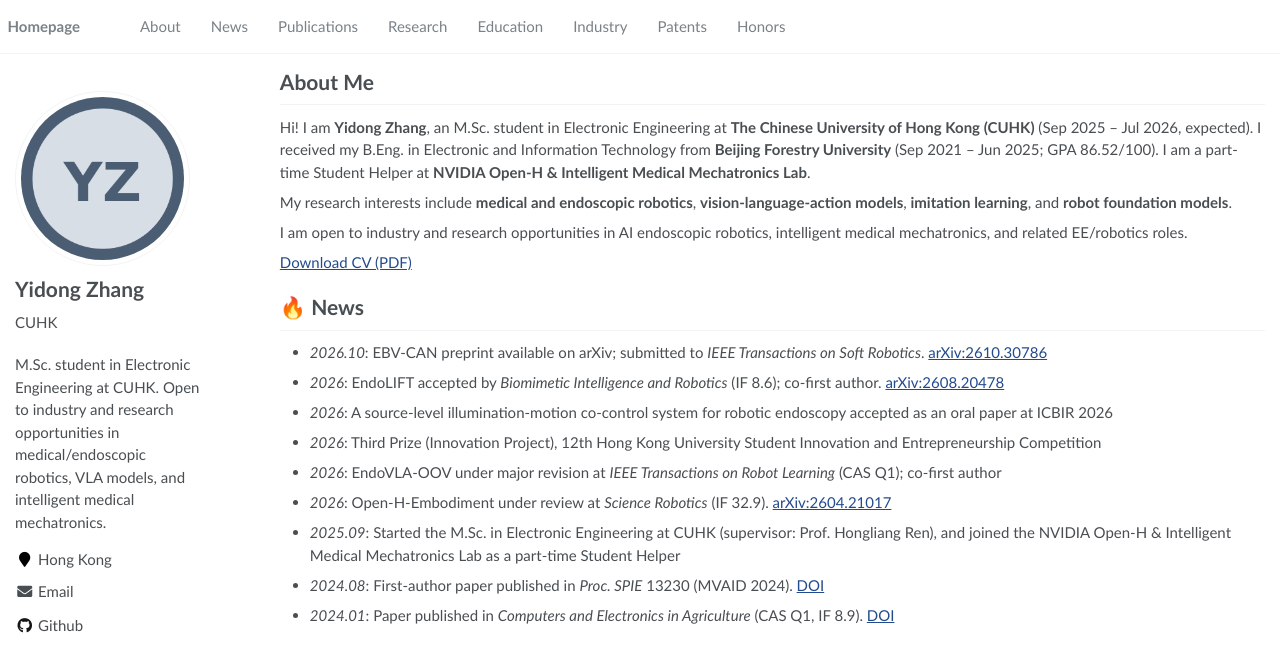
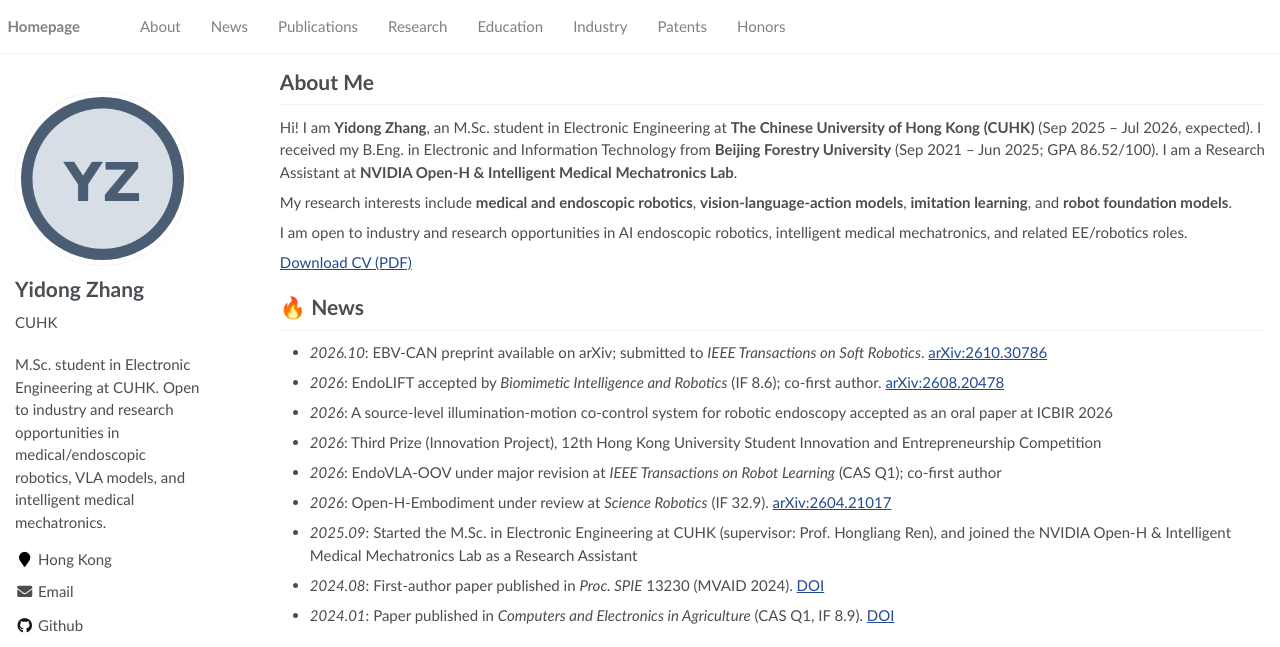
Before and after one commit to dongdongjun-destiny/dongdongjun-destiny.github.io, a Jekyll site: the page built from _pages/about.md, in a window 1280 px wide and 1400 px high. Shown: the top 647 px of the window. Built offline with Jekyll 4.4.1, drawn with Linux system fonts in a browser that asks for light colours; some of the changed text lies outside the part shown.

Commit message:
Rename NVIDIA Open-H role from Student Helper to Research Assistant
Match resume wording; drop part-time Student Helper label in About, News, and Research Experience.

```diff
--- a/_includes/sections/news.md
+++ b/_includes/sections/news.md
@@ -6,6 +6,6 @@
 - *2026*: Third Prize (Innovation Project), 12th Hong Kong University Student Innovation and Entrepreneurship Competition
 - *2026*: EndoVLA-OOV under major revision at *IEEE Transactions on Robot Learning* (CAS Q1); co-first author
 - *2026*: Open-H-Embodiment under review at *Science Robotics* (IF 32.9). [arXiv:2604.21017](https://arxiv.org/abs/2604.21017)
-- *2025.09*: Started the M.Sc. in Electronic Engineering at CUHK (supervisor: Prof. Hongliang Ren), and joined the NVIDIA Open-H & Intelligent Medical Mechatronics Lab as a part-time Student Helper
+- *2025.09*: Started the M.Sc. in Electronic Engineering at CUHK (supervisor: Prof. Hongliang Ren), and joined the NVIDIA Open-H & Intelligent Medical Mechatronics Lab as a Research Assistant
 - *2024.08*: First-author paper published in *Proc. SPIE* 13230 (MVAID 2024). [DOI](https://doi.org/10.1117/12.3035438)
 - *2024.01*: Paper published in *Computers and Electronics in Agriculture* (CAS Q1, IF 8.9). [DOI](https://doi.org/10.1016/j.compag.2023.108475)
--- a/_includes/sections/research.md
+++ b/_includes/sections/research.md
@@ -1,7 +1,7 @@
 # 🔬 Research Experience {#research-experience}
 
 ### NVIDIA Open-H & Intelligent Medical Mechatronics Lab
-*part-time Student Helper · Sep 2025 – Present*
+*Research Assistant · Sep 2025 – Present*
 
 - Developed a multi-motor endoscope teleoperation system: built a 4-axis DJI M2006 motor control system with a RoboMaster A board and a Python host program, achieved high-frequency closed-loop motor control over CAN bus, and integrated an Xbox controller for vector-based endoscope actuation and PWM lighting control.
 - Designed a multimodal data acquisition pipeline (serial communication, data logging, CSV storage), resolving timestamp alignment and synchronization between variable-frame-rate video and fixed-rate sensor streams.
--- a/_pages/about.md
+++ b/_pages/about.md
@@ -10,7 +10,7 @@ redirect_from:
 
 # About Me {#about-me}
 
-Hi! I am **Yidong Zhang**, an M.Sc. student in Electronic Engineering at **The Chinese University of Hong Kong (CUHK)** (Sep 2025 – Jul 2026, expected). I received my B.Eng. in Electronic and Information Technology from **Beijing Forestry University** (Sep 2021 – Jun 2025; GPA 86.52/100). I am a part-time Student Helper at **NVIDIA Open-H & Intelligent Medical Mechatronics Lab**.
+Hi! I am **Yidong Zhang**, an M.Sc. student in Electronic Engineering at **The Chinese University of Hong Kong (CUHK)** (Sep 2025 – Jul 2026, expected). I received my B.Eng. in Electronic and Information Technology from **Beijing Forestry University** (Sep 2021 – Jun 2025; GPA 86.52/100). I am a Research Assistant at **NVIDIA Open-H & Intelligent Medical Mechatronics Lab**.
 
 My research interests include **medical and endoscopic robotics**, **vision-language-action models**, **imitation learning**, and **robot foundation models**.
 
```
